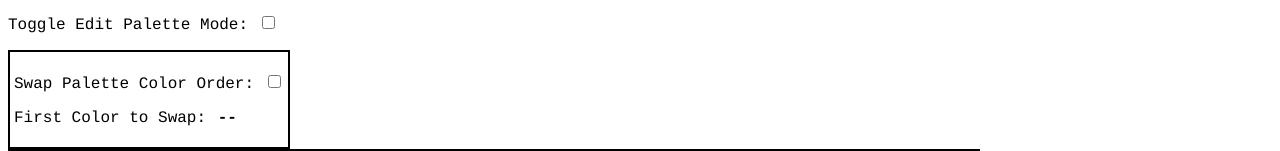
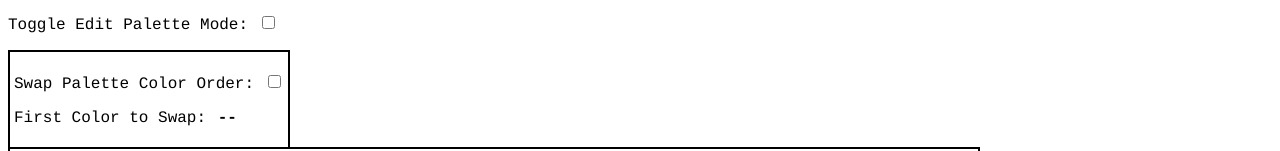
Before and after one commit to JKSquires/gba-obj-sprite-maker, a plain HTML site: page index.html in a window 1280 px wide. Shown: the part 647-798 px from the top of the page. Drawn offline with Linux system fonts and the light colour scheme.

Commit message:
Clean up border for palette color swapper

```diff
--- a/index.html
+++ b/index.html
@@ -49,7 +49,7 @@
 <p>Palette Name/Label: <textarea id="pal_name">palette</textarea></p>
 <p>Toggle 256 Color Palette: <input type="checkbox" onchange="updateNumColorPalette()" id="num_color_checkbox"></p>
 <p>Toggle Edit Palette Mode: <input type="checkbox" onchange="updateEditPalette()" id="edit_palette_checkbox"></p>
-<div class="box">
+<div class="box" style="border-bottom: none;">
 	<p>Swap Palette Color Order: <input type="checkbox" onchange="selectSwapPalCol()" id="swap_col_checkbox"></p>
 	<p>First Color to Swap: <span id="pal_col_swp_1" class="pal_col_view">--</span></p>
 </div>
```
